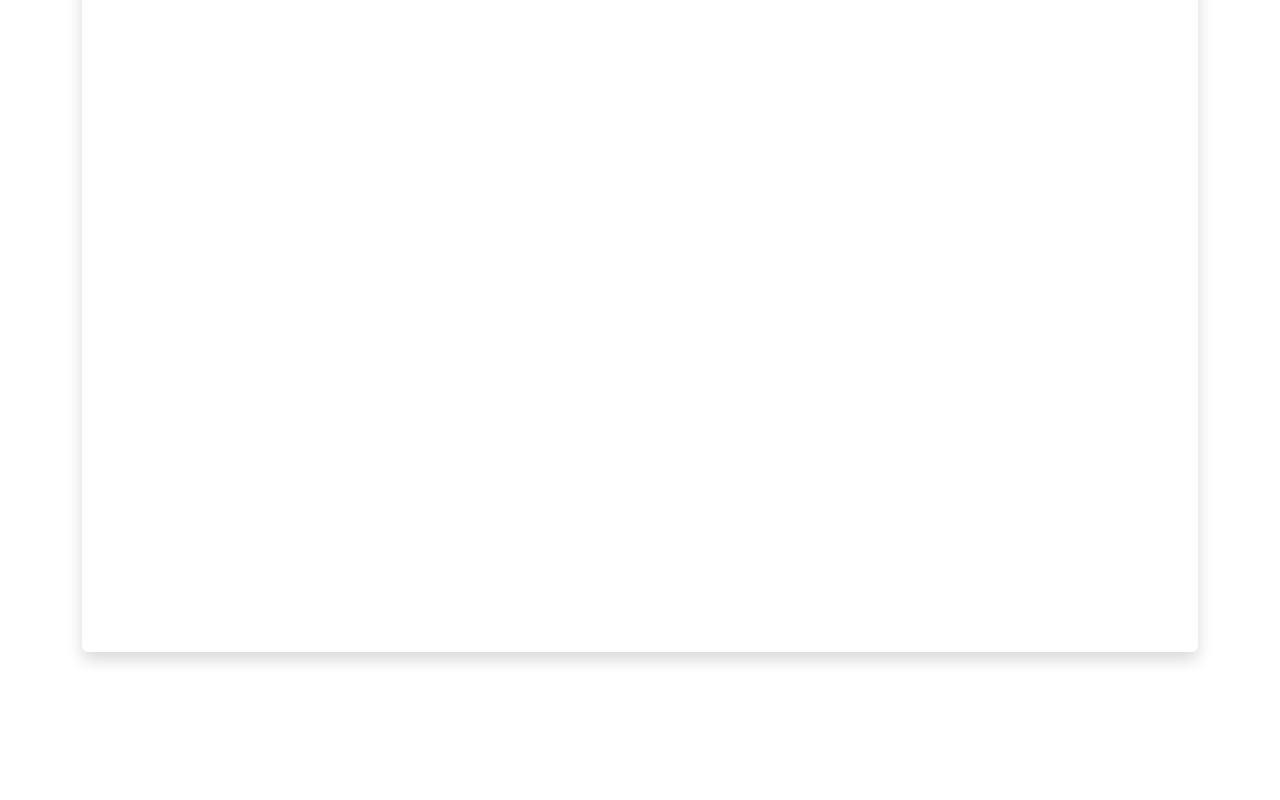
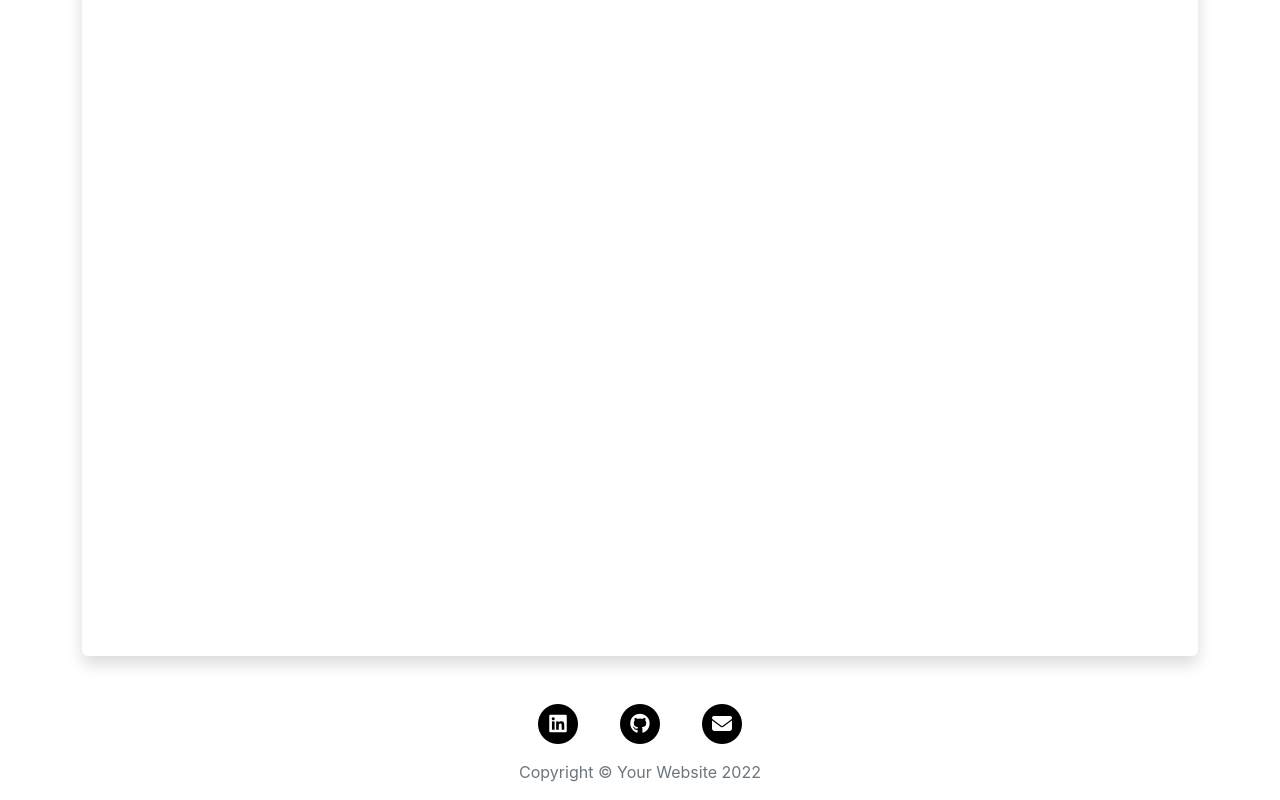
Before and after one commit to zqtay/zqtay.github.io, a React (Create React App) app: page / in a window 1280 px wide. Shown: the part 540-1340 px from the top of the page. Before the commit the page ends 1304 px from the top, so only its background shows below. Built offline with nearby package versions, Linux system fonts and the light colour scheme.

Commit message:
Add footer

```diff
--- a/src/App.js
+++ b/src/App.js
@@ -1,20 +1,22 @@
+import React from 'react';
 import './App.css';
 
 // Bootstrap
+import Col from 'react-bootstrap/Col';
 import Container from 'react-bootstrap/Container';
 import Nav from 'react-bootstrap/Nav';
 import Navbar from 'react-bootstrap/Navbar';
 import NavDropdown from 'react-bootstrap/NavDropdown';
+import Row from 'react-bootstrap/Row';
 
 import Home from './component/Home';
 import Resume from './component/Resume';
 import Project from './component/Project';
-import React from 'react';
 
 class App extends React.Component {
   constructor(props) {
     super(props);
-    this.state = {currentBody: <Home />};
+    this.state = { currentBody: <Home /> };
     this.setCurrentBody = this.setCurrentBody.bind(this)
   }
 
@@ -40,16 +42,16 @@ class App extends React.Component {
         currentBody: body
       }
     );
-    window.scrollTo({top: 0, left: 0, behavior: 'smooth'});
+    window.scrollTo({ top: 0, left: 0, behavior: 'smooth' });
   }
 
   render() {
     return (
       <div className="App">
         <header className='sticky-top'>
-          <AppNavBar variant='dark' bg='dark' handleClick={this.setCurrentBody}/>
+          <AppNavBar variant='dark' bg='dark' handleClick={this.setCurrentBody} />
         </header>
-        <AppBody currentBody={this.state.currentBody}/>
+        <AppBody currentBody={this.state.currentBody} />
         <footer>
           <AppFooter />
         </footer>
@@ -60,7 +62,7 @@ class App extends React.Component {
 
 function AppNavBar(props) {
   var variant = (props.variant === 'dark') ? 'dark' : 'light';
-  var style = props.bg === 'transparent' ? {backgroundColor: "#00000000"} : {};
+  var style = props.bg === 'transparent' ? { backgroundColor: "#00000000" } : {};
   return (
     <Navbar collapseOnSelect variant={variant} bg={props.bg} expand="md" stlye={style}>
       <Container>
@@ -82,14 +84,44 @@ function AppNavBar(props) {
   );
 }
 
-function AppBody(props){
+function AppBody(props) {
   return (
     props.currentBody
   );
 }
 
 function AppFooter(props) {
-  return;
+  return (
+    <Container>
+      <Row className="justify-content-center mb-3">
+        <Col xs="auto" className="px-3">
+          <a href="">
+            <span class="fa-stack fa-lg">
+              <i class="fa fa-circle fa-stack-2x"></i>
+              <i class="fa fa-brands fa-linkedin fa-stack-1x fa-inverse"></i>
+            </span>
+          </a>
+        </Col>
+        <Col xs="auto" className="px-3">
+          <a href="">
+            <span class="fa-stack fa-lg">
+              <i class="fa fa-circle fa-stack-2x"></i>
+              <i class="fa fa-brands fa-github fa-stack-1x fa-inverse"></i>
+            </span>
+          </a>
+        </Col>
+        <Col xs="auto" className="px-3">
+          <a href="">
+            <span class="fa-stack fa-lg">
+              <i class="fa fa-circle fa-stack-2x"></i>
+              <i class="fa fa-solid fa-envelope fa-stack-1x fa-inverse"></i>
+            </span>
+          </a>
+        </Col>
+      </Row>
+      <p class="copyright text-muted">Copyright © Your Website 2022</p>
+    </Container>
+  );
 }
 
 export default App;
--- a/src/component/Home.js
+++ b/src/component/Home.js
@@ -8,9 +8,9 @@ class Home extends React.Component {
         return (
             <div>
                 <HomeHeader />
-                <Container>
+                <Container style={{transform:"translate(0px, -60px)", marginBottom:"-60px"}}>
                     <div className="shadow p-3 mb-5 bg-body rounded"
-                    style={{height: "100vh", backgroundColor:"#FFFFFFFF", transform:"translate(0px, -8%)"}}>
+                    style={{height: "100vh", backgroundColor:"white"}}>
                         <div className='h2' align='left'>Home</div>
                     </div>
                 </Container>
--- a/src/component/HomeHeader.js
+++ b/src/component/HomeHeader.js
@@ -7,7 +7,7 @@ class HomeHeader extends React.Component {
         return (
             <Container fluid style={{backgroundImage: `url(${HeaderImage})`}}>
                 <div className="row align-items-center" style={{height: "50vh", backgroundColor:"#00000000"}}>
-                    <div className="col-10 mx-auto text-center" style={{color:"#FFFFFFFF"}}>
+                    <div className="col-10 mx-auto text-center" style={{color:"white"}}>
                         <h2>Header title</h2>
                         <p className="lead">Header subtitle</p>
                     </div>
--- a/src/component/Project.js
+++ b/src/component/Project.js
@@ -6,7 +6,7 @@ class Project extends React.Component {
         return (
             <Container>
                 <div className="shadow p-3 mt-3 mb-5 bg-body rounded"
-                style={{height: "100vh", backgroundColor:"#FFFFFFFF"}}>
+                style={{height: "100vh", backgroundColor:"white"}}>
                     <div className='h2' align='left'>Project</div>
                 </div>
             </Container>
--- a/src/component/Resume.js
+++ b/src/component/Resume.js
@@ -6,7 +6,7 @@ class Resume extends React.Component {
         return (
             <Container>
                 <div className="shadow p-3 mt-3 mb-5 bg-body rounded"
-                style={{height: "100vh", backgroundColor:"#FFFFFFFF"}}>
+                style={{height: "100vh", backgroundColor:"white"}}>
                     <div className='h2' align='left'>Resume</div>
                 </div>
             </Container>
```
